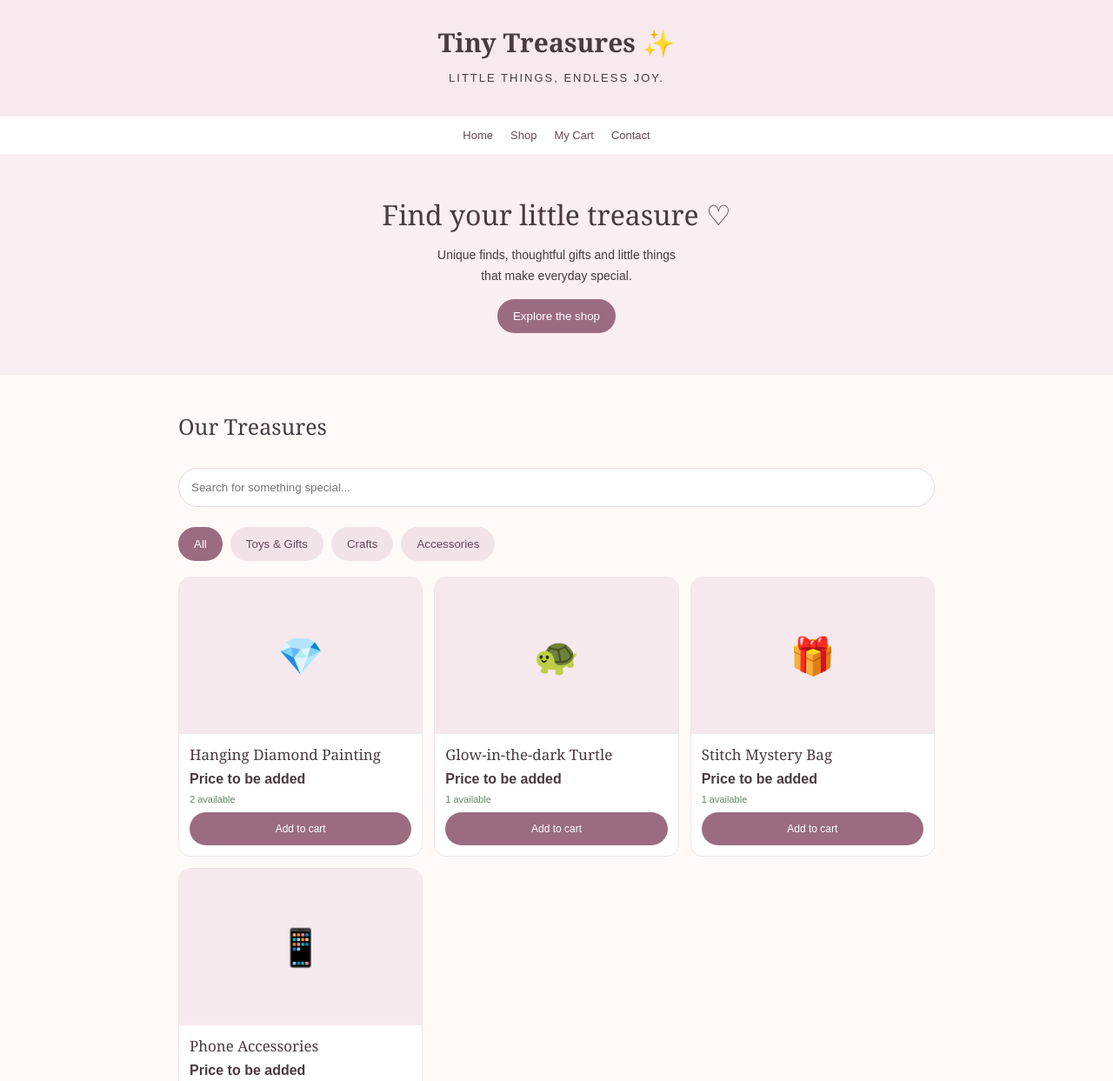
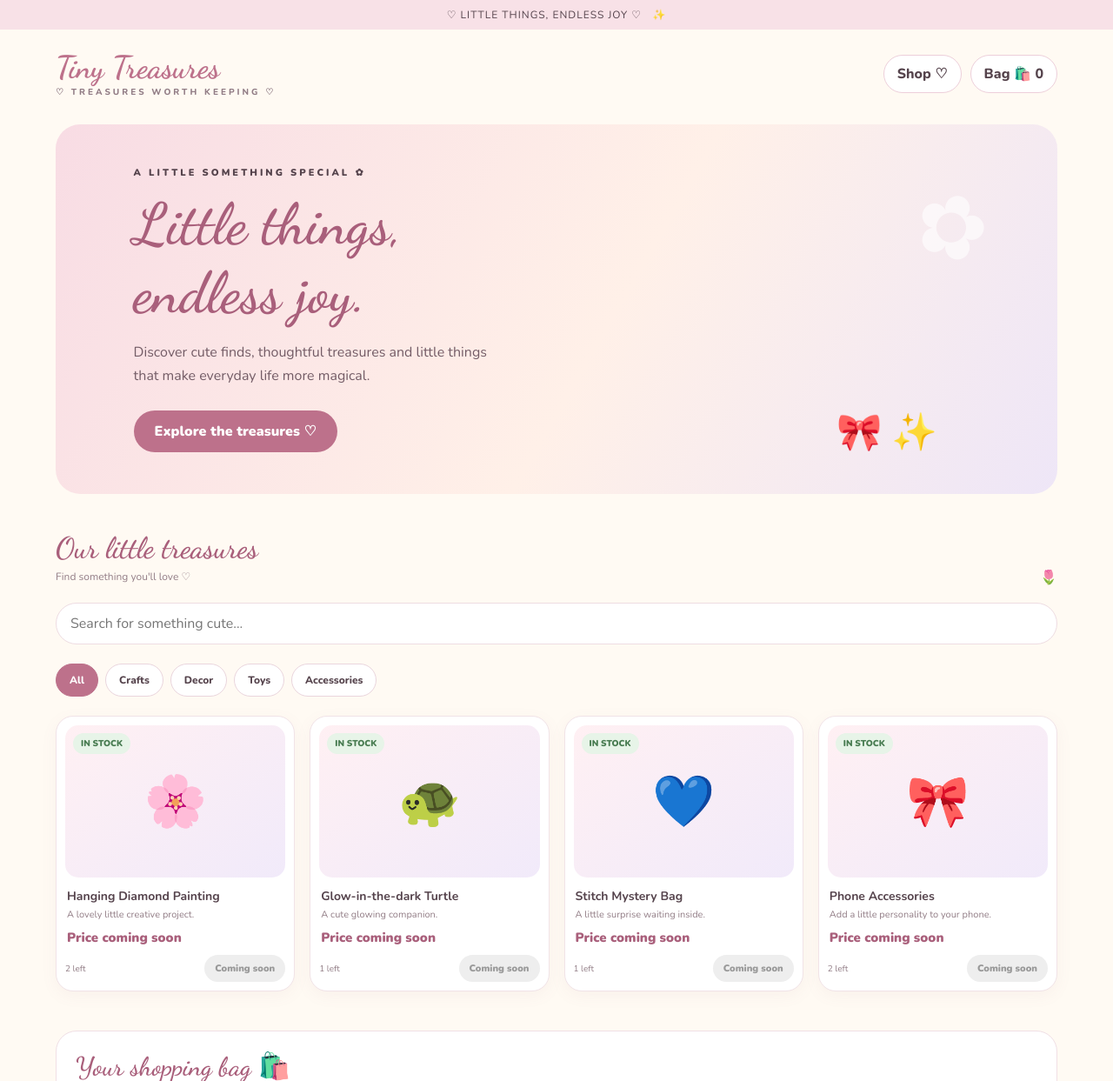
Before and after one commit to m62863/Tiny-Treasures-, a plain HTML site: page index.html in a window 1280 px wide. Shown: the top 1243 px of the page at 87% size. Drawn offline with nearby package versions, Linux system fonts and the light colour scheme.

Commit message:
Update HTML structure and styles for the page

```diff
--- a/index.html
+++ b/index.html
@@ -3,130 +3,201 @@
 <html lang="en">
 <head>
 <meta charset="UTF-8">
-<meta name="viewport" content="width=device-width, initial-scale=1">
-<meta name="theme-color" content="#f8edf1">
+<meta name="viewport" content="width=device-width, initial-scale=1.0">
+<meta name="theme-color" content="#fff5f6">
 <title>Tiny Treasures | Little things, endless joy</title>
+<link rel="preconnect" href="https://fonts.googleapis.com">
+<link href="https://fonts.googleapis.com/css2?family=Dancing+Script:wght@500;600;700&family=Nunito:wght@400;500;600;700;800;900&display=swap" rel="stylesheet">
 <style>
+:root {
+  --pink:#f4cbd5;
+  --pink-dark:#d98da5;
+  --cream:#fffaf3;
+  --lavender:#eee7f8;
+  --ink:#55434c;
+  --muted:#927d86;
+  --white:#fff;
+}
 *{box-sizing:border-box}
-body{margin:0;background:#fffaf8;color:#493b40;font-family:Arial,sans-serif}
-header{background:#f7e9ee;padding:24px 18px;text-align:center}
-header h1{font-family:Georgia,serif;font-size:30px;margin:4px}
-header p{font-size:13px;letter-spacing:2px}
-nav{display:flex;justify-content:center;gap:20px;padding:14px;background:white}
-nav a{color:#634c57;text-decoration:none;font-size:13px}
-.hero{text-align:center;padding:48px 20px;background:#f9eef1}
-.hero h2{font:32px Georgia,serif;margin:0 0 12px}
-.hero p{font-size:14px;line-height:1.7}
-button{border:0;border-radius:22px;padding:12px 18px;background:#9b6c80;color:white;cursor:pointer}
-main{padding:22px 15px;max-width:900px;margin:auto}
-h2.section{font:25px Georgia,serif}
-.search{width:100%;padding:14px;border:1px solid #ead9df;border-radius:25px;margin:10px 0 18px}
-.categories{display:flex;gap:9px;overflow:auto;padding:5px 0 18px}
-.categories button{white-space:nowrap;background:#f2e3e9;color:#654b59}
-.categories button.active{background:#9b6c80;color:white}
-.products{display:grid;grid-template-columns:repeat(2,minmax(0,1fr));gap:13px}
-.product{background:white;border:1px solid #f0e4e8;border-radius:14px;overflow:hidden}
-.photo{height:130px;background:#f5e9ed;display:grid;place-items:center;font-size:42px}
-.info{padding:12px}
-.info h3{font:17px Georgia,serif;margin:0 0 8px}
-.price{font-weight:bold;margin:8px 0}
-.stock{font-size:11px;color:#68846d}
-.sold{color:#a45c69}
-.info button{width:100%;margin-top:9px;font-size:12px}
-#cart{background:#f8edf1;padding:20px;border-radius:14px;margin-top:28px}
-footer{text-align:center;background:#f7e9ee;padding:25px;font-size:13px}
-@media(min-width:650px){.products{grid-template-columns:repeat(3,1fr)}.photo{height:180px}}
+body{margin:0;background:var(--cream);color:var(--ink);font-family:'Nunito',sans-serif}
+button{font:inherit;cursor:pointer}
+.top-note{text-align:center;background:#f8e1e7;padding:9px;font-size:12px;letter-spacing:1px}
+header{padding:22px 5%;display:flex;align-items:center;justify-content:space-between;gap:15px}
+.brand{font-family:'Dancing Script',cursive;font-size:36px;font-weight:700;color:#bd718b}
+.brand small{display:block;font-family:'Nunito';font-size:10px;letter-spacing:3px;text-align:center;color:var(--muted);font-weight:800}
+.header-actions{display:flex;gap:10px}
+.pill{border:1px solid #edcfda;background:white;border-radius:30px;padding:10px 15px;color:var(--ink);font-weight:800}
+.hero{margin:8px 5% 30px;background:linear-gradient(120deg,#f8dce4,#fff0e8 55%,#eee6f7);border-radius:28px;padding:48px 7%;position:relative;overflow:hidden}
+.hero:after{content:"✿";position:absolute;right:7%;top:12%;font-size:100px;color:#fff9;transform:rotate(18deg)}
+.hero .eyebrow{font-size:11px;letter-spacing:3px;font-weight:900}
+.hero h1{font:600 clamp(38px,7vw,66px) 'Dancing Script',cursive;margin:12px 0;color:#a95f7b;max-width:600px}
+.hero p{max-width:430px;line-height:1.7;color:#735c66}
+.shop-button{display:inline-block;background:#bd718b;color:white;text-decoration:none;border:0;border-radius:30px;padding:13px 24px;font-weight:900;margin-top:10px}
+.decor{position:absolute;right:12%;bottom:10%;font-size:42px}
+.section{padding:12px 5% 45px}
+.section-heading{display:flex;align-items:end;justify-content:space-between;gap:12px;margin-bottom:18px}
+.section-heading h2{font:600 34px 'Dancing Script',cursive;color:#a95f7b;margin:0}
+.section-heading p{font-size:12px;color:var(--muted);margin:4px 0}
+.tools{display:flex;gap:10px;flex-wrap:wrap;margin-bottom:22px}
+.search{flex:1;min-width:180px;border:1px solid #eedce2;border-radius:25px;padding:12px 16px;background:white;font:inherit;outline:none}
+.categories{display:flex;gap:8px;flex-wrap:wrap}
+.category{border:1px solid #ead5dd;background:white;color:var(--ink);border-radius:25px;padding:10px 15px;font-size:12px;font-weight:800}
+.category.active{background:#bd718b;color:white;border-color:#bd718b}
+.grid{display:grid;grid-template-columns:repeat(4,minmax(0,1fr));gap:17px}
+.product{background:white;border:1px solid #f1e3e7;border-radius:20px;padding:10px;box-shadow:0 5px 18px #9e718010;min-width:0}
+.product-visual{height:175px;border-radius:15px;background:linear-gradient(145deg,#fff0f3,#f1eafa);display:flex;align-items:center;justify-content:center;overflow:hidden;position:relative}
+.product-visual img{width:100%;height:100%;object-fit:cover}
+.product-emoji{font-size:58px}
+.stock{position:absolute;top:9px;left:9px;background:#e7f4e8;color:#477b50;border-radius:20px;padding:5px 9px;font-size:10px;font-weight:900}
+.stock.out{background:#f8e4e9;color:#a34c68}
+.product h3{font-size:14px;margin:12px 2px 4px}
+.description{font-size:11px;color:var(--muted);margin:0 2px 9px;min-height:15px}
+.price{font-size:15px;font-weight:900;margin:0 2px 10px;color:#a95f7b}
+.card-bottom{display:flex;align-items:center;justify-content:space-between;gap:6px}
+.card-bottom small{font-size:10px;color:var(--muted)}
+.add{border:0;background:#f5dce4;color:#995a73;border-radius:20px;padding:8px 12px;font-size:11px;font-weight:900}
+.add:disabled{background:#eee;color:#999;cursor:not-allowed}
+.empty{padding:35px;text-align:center;color:var(--muted);grid-column:1/-1}
+.cart-panel{margin:0 5% 40px;background:#fff;border:1px solid #f0dfe5;border-radius:24px;padding:22px}
+.cart-panel h2{font:600 30px 'Dancing Script',cursive;color:#a95f7b;margin:0 0 12px}
+.cart-line{display:flex;justify-content:space-between;gap:12px;padding:10px 0;border-bottom:1px solid #f4e9ed;font-size:13px}
+.cart-line button{border:0;background:none;color:#b46c86;font-weight:900}
+.cart-total{display:flex;justify-content:space-between;font-weight:900;padding:16px 0}
+.whatsapp{width:100%;border:0;border-radius:25px;background:#4b9b70;color:white;padding:14px;font-weight:900}
+.hint{font-size:11px;color:var(--muted);line-height:1.6}
+footer{text-align:center;background:#f7e4e9;padding:28px 15px;color:#806775;font-size:12px}
+footer strong{font:600 28px 'Dancing Script',cursive;color:#a95f7b}
+@media(max-width:800px){.grid{grid-template-columns:repeat(2,minmax(0,1fr))}.product-visual{height:155px}}
+@media(max-width:420px){header{padding:18px 4%}.brand{font-size:31px}.pill{padding:9px 11px;font-size:12px}.hero{margin:5px 4% 25px;padding:34px 7%}.section{padding-left:4%;padding-right:4%}.product-visual{height:135px}.product{padding:8px}}
 </style>
 </head>
 <body>
+<div class="top-note">♡ LITTLE THINGS, ENDLESS JOY ♡ &nbsp; ✨</div>
 <header>
-<h1>Tiny Treasures ✨</h1>
-<p>LITTLE THINGS, ENDLESS JOY.</p>
+  <div class="brand">Tiny Treasures<small>♡ TREASURES WORTH KEEPING ♡</small></div>
+  <div class="header-actions">
+    <button class="pill" onclick="document.getElementById('shop').scrollIntoView({behavior:'smooth'})">Shop ♡</button>
+    <button class="pill" onclick="document.getElementById('cart').scrollIntoView({behavior:'smooth'})">Bag 🛍️ <span id="cart-count">0</span></button>
+  </div>
 </header>
-<nav>
-<a href="#">Home</a>
-<a href="#shop">Shop</a>
-<a href="#cart">My Cart</a>
-<a href="#contact">Contact</a>
-</nav>
+
 <section class="hero">
-<h2>Find your little treasure ♡</h2>
-<p>Unique finds, thoughtful gifts and little things<br>that make everyday special.</p>
-<a href="#shop"><button>Explore the shop</button></a>
+  <div class="eyebrow">A LITTLE SOMETHING SPECIAL ✿</div>
+  <h1>Little things,<br>endless joy.</h1>
+  <p>Discover cute finds, thoughtful treasures and little things that make everyday life more magical.</p>
+  <a class="shop-button" href="#shop">Explore the treasures ♡</a>
+  <div class="decor">🎀 ✨</div>
 </section>
-<main id="shop">
-<h2 class="section">Our Treasures</h2>
-<input class="search" id="search" placeholder="Search for something special...">
-<div class="categories">
-<button class="active" onclick="filter('All',this)">All</button>
-<button onclick="filter('Toys',this)">Toys & Gifts</button>
-<button onclick="filter('Crafts',this)">Crafts</button>
-<button onclick="filter('Accessories',this)">Accessories</button>
-</div>
-<div class="products" id="products"></div>
-<section id="cart">
-<h2 class="section">Your Shopping Bag ♡</h2>
-<div id="cartItems">Your cart is empty.</div>
-<p id="total">Total: TZS 0</p>
-<button onclick="checkout()">Order via WhatsApp</button>
+
+<section class="section" id="shop">
+  <div class="section-heading">
+    <div><h2>Our little treasures</h2><p>Find something you'll love ♡</p></div>
+    <span>🌷</span>
+  </div>
+  <div class="tools">
+    <input class="search" id="search" placeholder="Search for something cute..." oninput="renderProducts()">
+  </div>
+  <div class="categories" id="categories"></div>
+  <br>
+  <div class="grid" id="products"></div>
 </section>
-</main>
-<footer id="contact">
-<h3>Tiny Treasures ♡</h3>
-<p>Little things, endless joy.</p>
-<p>Tanzania</p>
-<p>Follow us on Instagram: @tiny_treasures.tz</p>
+
+<section class="cart-panel" id="cart">
+  <h2>Your shopping bag 🛍️</h2>
+  <div id="cart-items"><p class="hint">Your bag is waiting for something lovely!</p></div>
+  <div class="cart-total"><span>Total</span><span id="cart-total">TZS 0</span></div>
+  <button class="whatsapp" onclick="checkout()">Order through WhatsApp ♡</button>
+  <p class="hint">Your order will be sent to us on WhatsApp for confirmation. Delivery and payment details can be arranged there.</p>
+</section>
+
+<footer>
+  <strong>Tiny Treasures</strong>
+  <p>Little things, endless joy. ✨</p>
+  <p>Find us on Instagram: @tiny_treasures.tz</p>
+  <p>Made with ♡ in Tanzania</p>
 </footer>
+
 <script>
-const products=[
-{id:1,name:"Hanging Diamond Painting",price:0,category:"Crafts",stock:2,emoji:"💎"},
-{id:2,name:"Glow-in-the-dark Turtle",price:0,category:"Toys",stock:1,emoji:"🐢"},
-{id:3,name:"Stitch Mystery Bag",price:0,category:"Toys",stock:1,emoji:"🎁"},
-{id:4,name:"Phone Accessories",price:0,category:"Accessories",stock:2,emoji:"📱"}
+// EDIT YOUR WHATSAPP NUMBER BELOW.
+// Use country code and number only: 2557XXXXXXXX (no + or spaces).
+const WHATSAPP_NUMBER = "255YOURNUMBER";
+
+// EDIT YOUR PRODUCTS HERE.
+// Set price in TZS and stock as a number.
+// Use image:"" until you add your own product photo URL.
+// Keep stock:0 to show a product as SOLD OUT.
+const products = [
+  {id:1,name:"Hanging Diamond Painting",category:"Crafts",price:0,stock:2,emoji:"🌸",image:"",description:"A lovely little creative project."},
+  {id:2,name:"Glow-in-the-dark Turtle",category:"Decor",price:0,stock:1,emoji:"🐢",image:"",description:"A cute glowing companion."},
+  {id:3,name:"Stitch Mystery Bag",category:"Toys",price:0,stock:1,emoji:"💙",image:"",description:"A little surprise waiting inside."},
+  {id:4,name:"Phone Accessories",category:"Accessories",price:0,stock:2,emoji:"🎀",image:"",description:"Add a little personality to your phone."}
 ];
-let cart=[];
-let category="All";
-function render(){
-let q=document.getElementById("search").value.toLowerCase();
-document.getElementById("products").innerHTML=products.filter(p=>(category==="All"||p.category===category)&&p.name.toLowerCase().includes(q)).map(p=>`
-<div class="product">
-<div class="photo">${p.emoji}</div>
-<div class="info">
-<h3>${p.name}</h3>
-<div class="price">${p.price? "TZS "+p.price.toLocaleString():"Price to be added"}</div>
-<div class="stock ${p.stock===0?"sold":""}">${p.stock>0?p.stock+" available":"SOLD OUT"}</div>
-<button ${p.stock===0?"disabled":""} onclick="add(${p.id})">${p.stock>0?"Add to cart":"Sold out"}</button>
-</div></div>`).join("");
+
+let selectedCategory = "All";
+let cart = [];
+
+const money = n => "TZS " + Number(n).toLocaleString("en-US");
+
+function renderCategories(){
+  const names = ["All",...new Set(products.map(p=>p.category))];
+  document.getElementById("categories").innerHTML = names.map(name =>
+    `<button class="category ${selectedCategory===name?'active':''}" onclick="selectCategory('${name}')">${name}</button>`
+  ).join("");
 }
-function filter(c,b){
-category=c;
-document.querySelectorAll(".categories button").forEach(x=>x.classList.remove("active"));
-b.classList.add("active");
-render();
+function selectCategory(name){selectedCategory=name;renderCategories();renderProducts()}
+
+function renderProducts(){
+  const search = document.getElementById("search").value.toLowerCase();
+  const list = products.filter(p =>
+    (selectedCategory==="All" || p.category===selectedCategory) &&
+    (p.name.toLowerCase().includes(search) || p.category.toLowerCase().includes(search))
+  );
+  document.getElementById("products").innerHTML = list.length ? list.map(p => `
+    <article class="product">
+      <div class="product-visual">
+        ${p.image ? `<img src="${p.image}" alt="${p.name}">` : `<span class="product-emoji">${p.emoji}</span>`}
+        <span class="stock ${p.stock<=0?'out':''}">${p.stock<=0?'SOLD OUT':'IN STOCK'}</span>
+      </div>
+      <h3>${p.name}</h3>
+      <p class="description">${p.description||''}</p>
+      <p class="price">${p.price>0?money(p.price):'Price coming soon'}</p>
+      <div class="card-bottom">
+        <small>${p.stock>0?p.stock+' left':'Currently unavailable'}</small>
+        <button class="add" ${p.stock<=0||p.price<=0?'disabled':''} onclick="addToCart(${p.id})">${p.stock<=0?'Sold out':p.price<=0?'Coming soon':'Add +'}</button>
+      </div>
+    </article>`).join("") : `<p class="empty">No treasures found. Try another search ♡</p>`;
 }
-function add(id){
-let p=products.find(x=>x.id===id);
-let item=cart.find(x=>x.id===id);
-if(item){if(item.qty>=p.stock)return alert("Only "+p.stock+" available");item.qty++}
-else cart.push({id,qty:1});
-showCart();
+
+function addToCart(id){
+  const p=products.find(x=>x.id===id);
+  const item=cart.find(x=>x.id===id);
+  if(!p||p.stock<=0)return;
+  if(item){if(item.qty>=p.stock)return;item.qty++}
+  else cart.push({id,qty:1});
+  renderCart();
 }
-function showCart(){
-document.getElementById("cartItems").innerHTML=cart.length?cart.map(i=>{
-let p=products.find(x=>x.id===i.id);
-return `<p>${p.name} × ${i.qty} <button onclick="removeItem(${i.id})">Remove</button></p>`;
-}).join(""):"Your cart is empty.";
-let sum=cart.reduce((s,i)=>s+products.find(p=>p.id===i.id).price*i.qty,0);
-document.getElementById("total").textContent="Total: TZS "+sum.toLocaleString();
+function removeFromCart(id){cart=cart.filter(x=>x.id!==id);renderCart()}
+function renderCart(){
+  const count=cart.reduce((sum,x)=>sum+x.qty,0);
+  document.getElementById("cart-count").textContent=count;
+  document.getElementById("cart-items").innerHTML=cart.length?cart.map(x=>{
+    const p=products.find(y=>y.id===x.id);
+    return `<div class="cart-line"><span>${p.name} × ${x.qty}</span><span>${money(p.price*x.qty)} <button onclick="removeFromCart(${p.id})">Remove</button></span></div>`;
+  }).join(""):`<p class="hint">Your bag is waiting for something lovely!</p>`;
+  const total=cart.reduce((sum,x)=>sum+products.find(p=>p.id===x.id).price*x.qty,0);
+  document.getElementById("cart-total").textContent=money(total);
 }
-function removeItem(id){cart=cart.filter(i=>i.id!==id);showCart()}
 function checkout(){
-if(!cart.length)return alert("Your cart is empty!");
-let msg="Hello Tiny Treasures! I'd like to order:%0A"+cart.map(i=>{let p=products.find(x=>x.id===i.id);return encodeURIComponent(p.name+" x "+i.qty)}).join("%0A");
-window.open("https://wa.me/255YOURNUMBER?text="+msg,"_blank");
+  if(!cart.length){alert("Your shopping bag is empty!");return}
+  if(WHATSAPP_NUMBER.includes("YOURNUMBER")){alert("Please add your WhatsApp number in the code before accepting orders.");return}
+  const lines=cart.map(x=>{const p=products.find(y=>y.id===x.id);return `${p.name} x ${x.qty} - ${money(p.price*x.qty)}`});
+  const total=cart.reduce((sum,x)=>sum+products.find(p=>p.id===x.id).price*x.qty,0);
+  const message=`Hello Tiny Treasures! ♡ I'd like to order:\n\n${lines.join("\n")}\n\nTotal: ${money(total)}\n\nPlease confirm availability and delivery details.`;
+  window.open(`https://wa.me/${WHATSAPP_NUMBER}?text=${encodeURIComponent(message)}`,"_blank");
 }
-document.getElementById("search").addEventListener("input",render);
-render();
+renderCategories();
+renderProducts();
+renderCart();
 </script>
 </body>
 </html>
```
